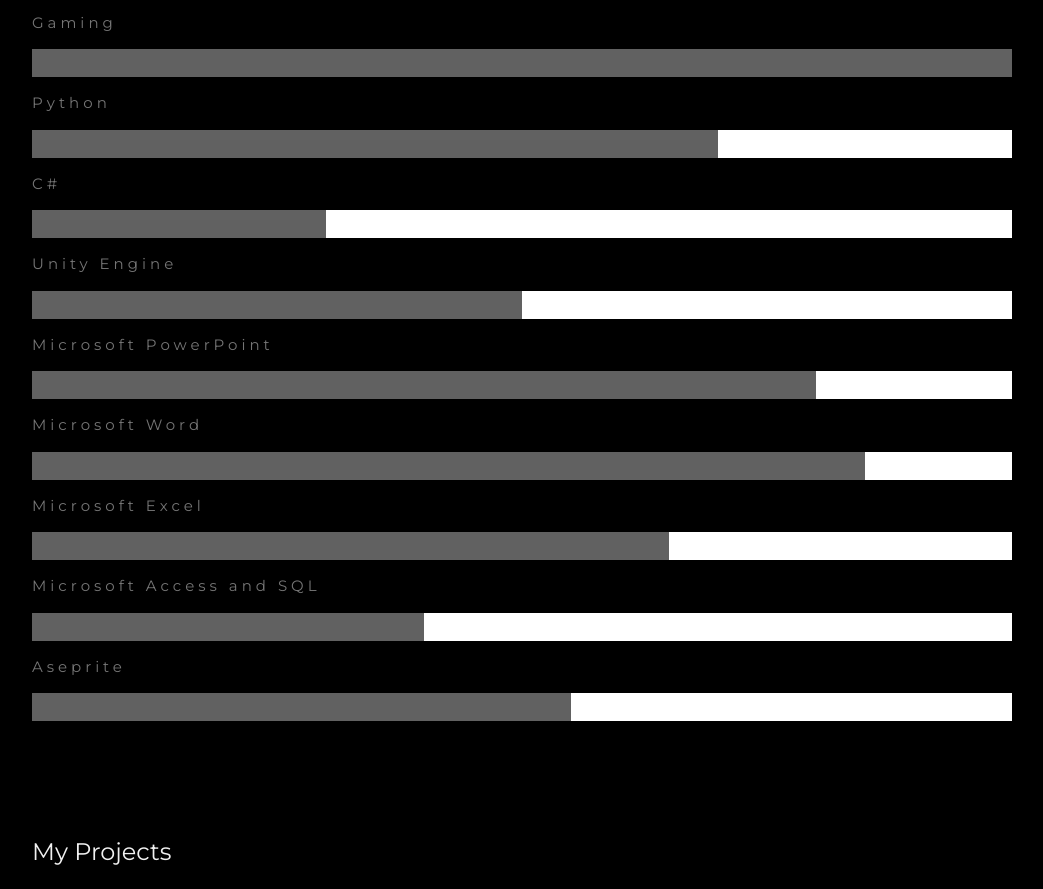
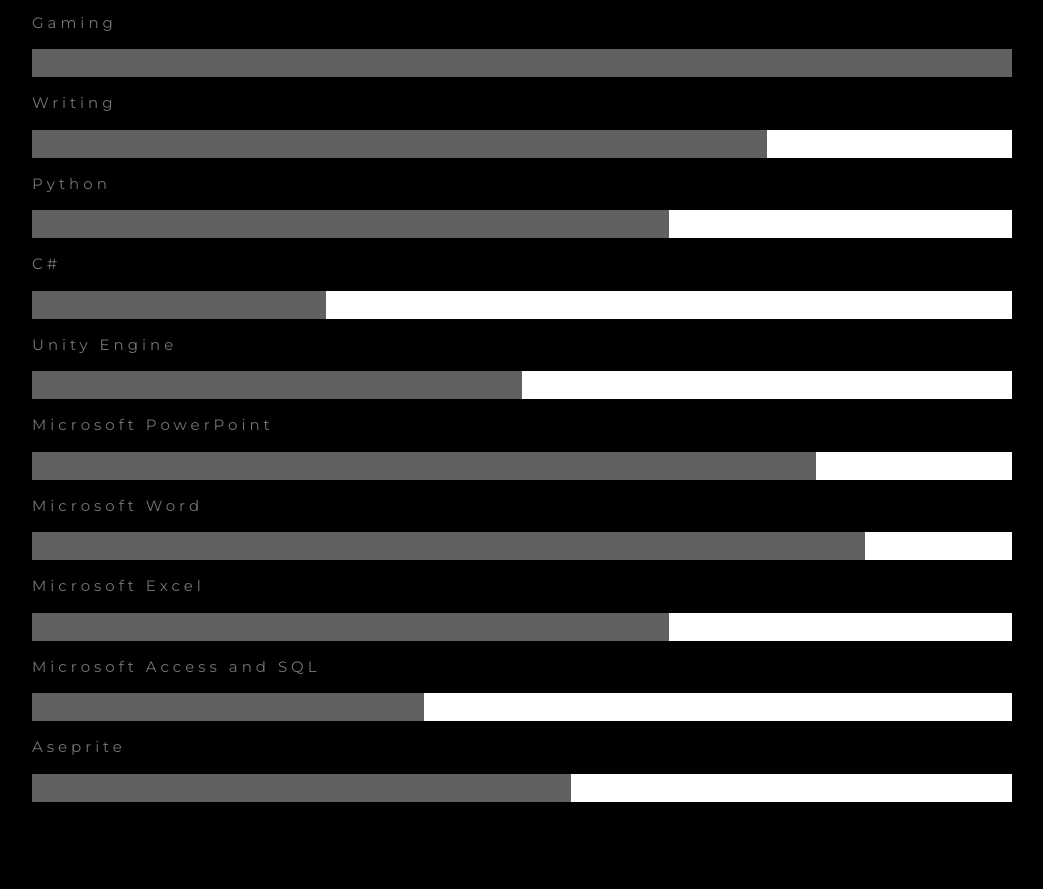
Before and after one commit to PystyRobert/PystyRobert.github.io, a plain HTML site: page index.html in a window 1280 px wide. Shown: the part 1508-2397 px from the top of the page, without its empty margins (178-1221 px from the left). Drawn offline with nearby package versions, Linux system fonts and the light colour scheme.

Commit message:
Update10

```diff
--- a/index.html
+++ b/index.html
@@ -93,9 +93,13 @@ The enthusiasm of the new experiences, the seriousness, and the patience that I
     <div class="w3-white">
       <div class="w3-dark-grey" style="height:28px;width:100%"></div>
     </div>
+    <p class="w3-wide">Writing</p>
+    <div class="w3-white">
+      <div class="w3-dark-grey" style="height:28px;width:75%"></div>
+    </div>
     <p class="w3-wide">Python</p>
     <div class="w3-white">
-      <div class="w3-dark-grey" style="height:28px;width:70%"></div>
+      <div class="w3-dark-grey" style="height:28px;width:65%"></div>
     </div>
     <p class="w3-wide">C#</p>
     <div class="w3-white">
```
